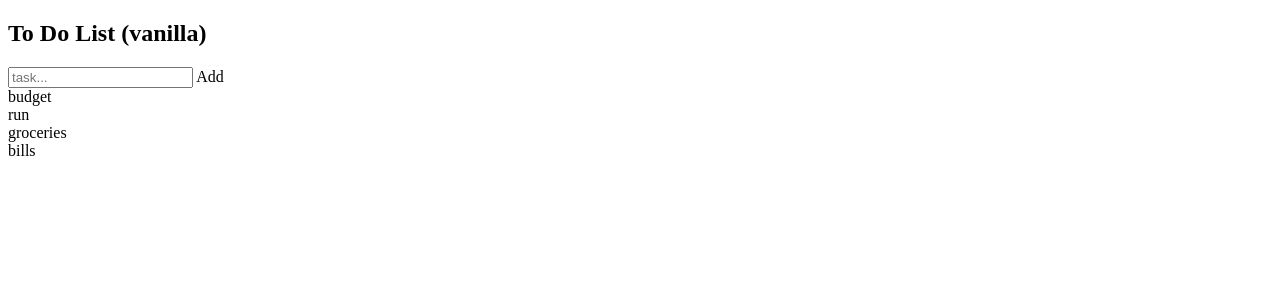
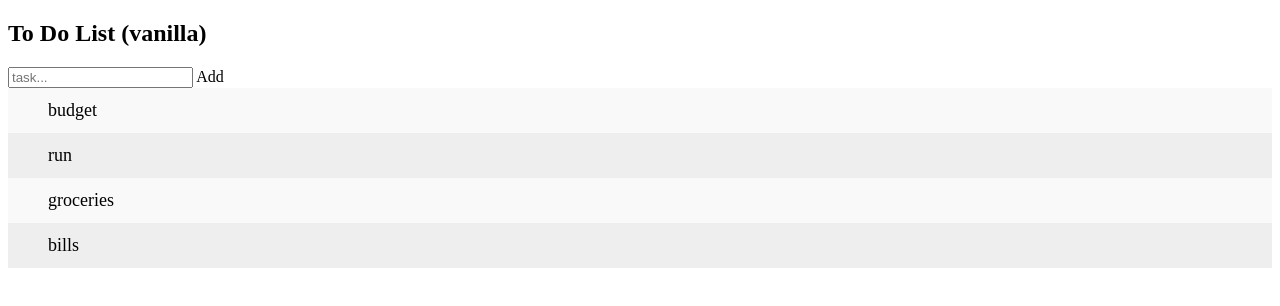
Before and after one commit to brentn1975/TODO_vanilla, a plain HTML site: page index.html in a window 1280 px wide. Drawn offline with Linux system fonts and the light colour scheme.

Commit message:
add list item styling

```diff
--- a/style.css
+++ b/style.css
@@ -8,3 +8,29 @@ ul {
   margin:0;
   padding: 0
 }
+
+/* List styling */
+ul li {
+  cursor: pointer;
+  postion: relative;
+  padding:  12px 8px 12px 40px;
+  background: #eee;
+  font-size: 18px;
+  transition: 0.2s;
+
+/* make the list items unselectable */
+  -webkit-user-select: none;
+  -moz-user-select: none;
+  -ms-user-select: none;
+  user-select: none;
+}
+
+/* Alternate list item colors */
+ul li:nth-child(odd) {
+  background: #f9f9f9;
+}
+
+/* Item highlight on hover*/
+ul li:hover {
+  background: red;
+}
```
